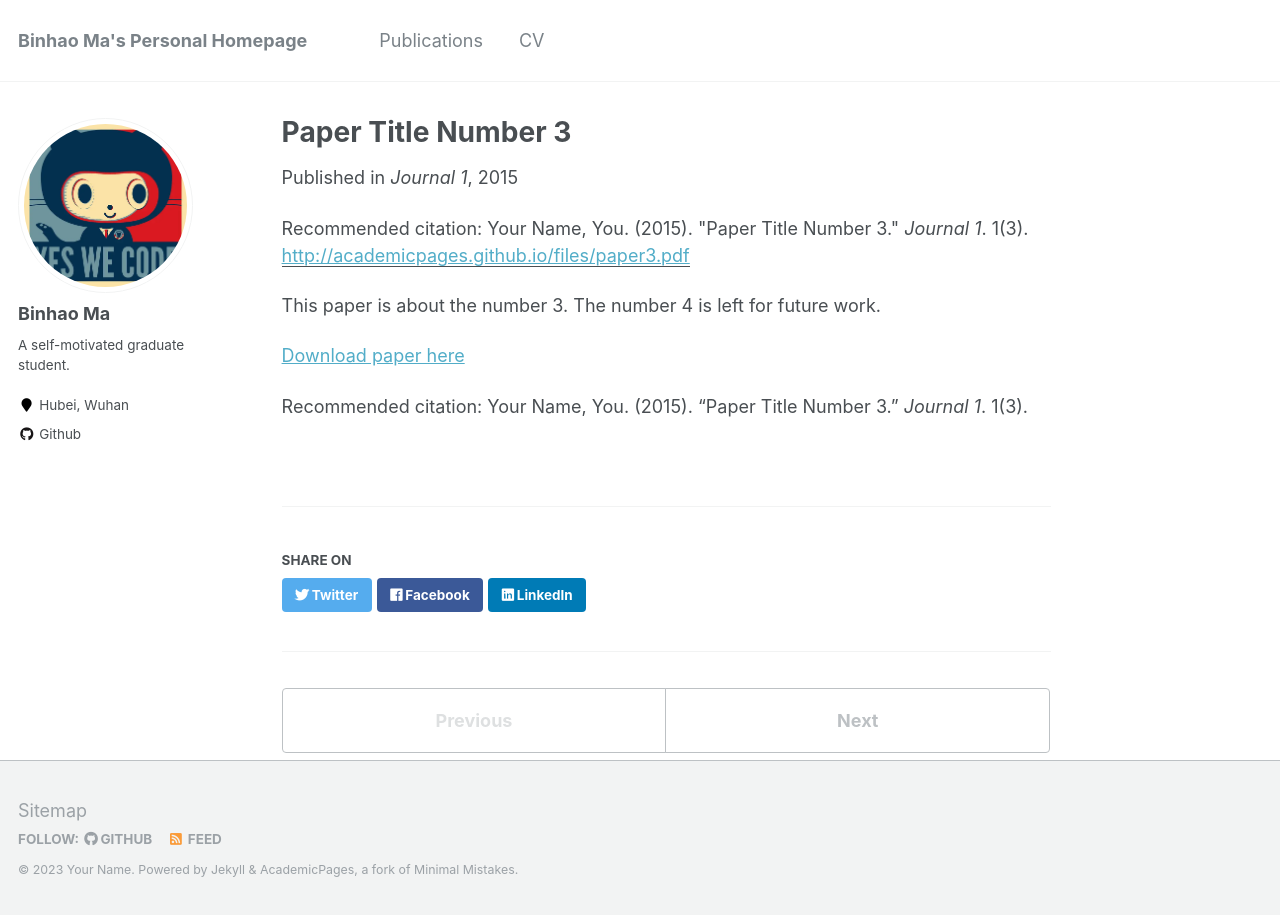
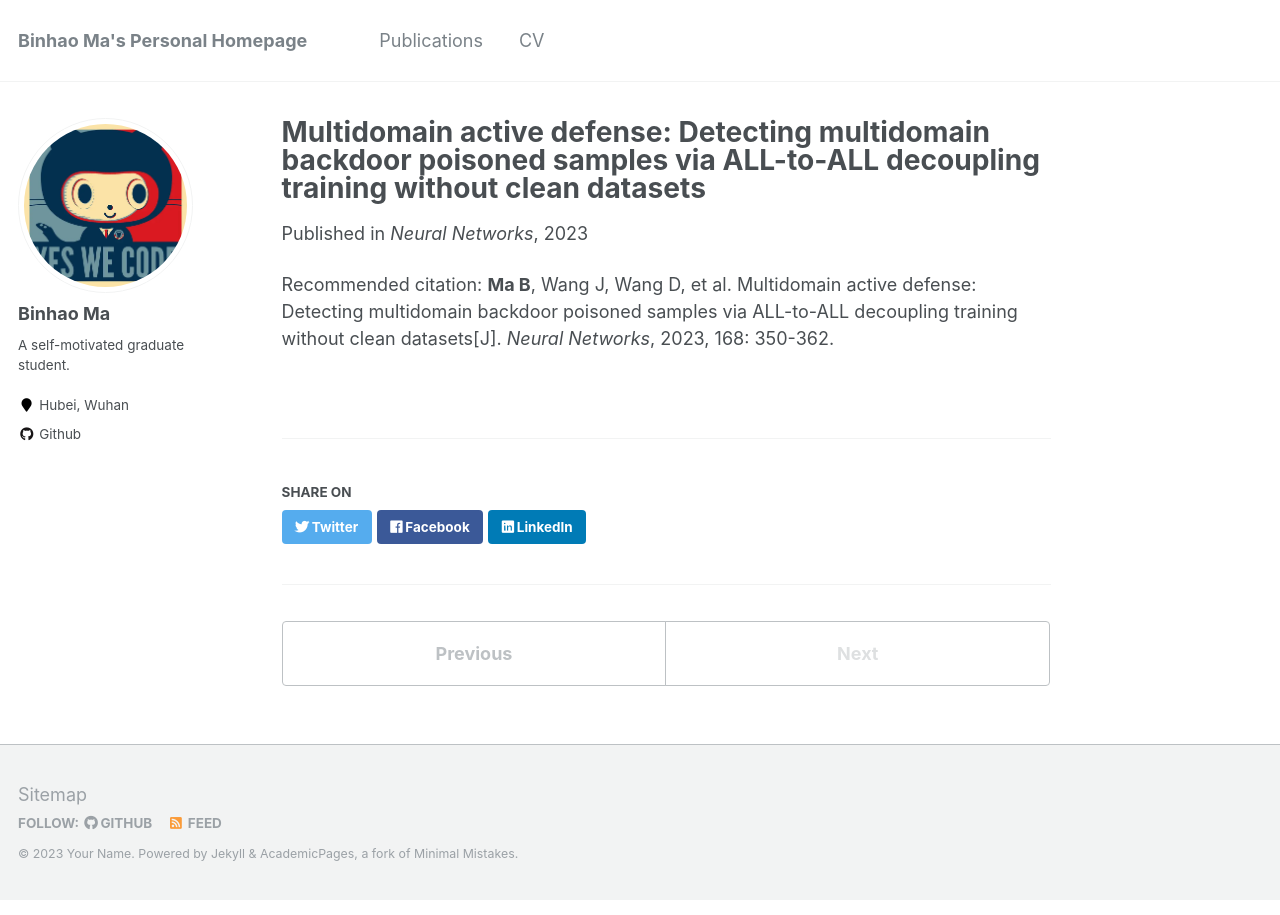
Before and after one commit to Magic-Ma-tech/Magic-Ma-tech.github.io, a Jekyll site: the page built from _publications/2015-10-01-paper-title-number-3.md, in a window 1280 px wide. Built offline with Jekyll 4.4.1, drawn with Linux system fonts in a browser that asks for light colours.

Commit message:
Update 2015-10-01-paper-title-number-3.md

```diff
--- a/_publications/2015-10-01-paper-title-number-3.md
+++ b/_publications/2015-10-01-paper-title-number-3.md
@@ -1,15 +1,10 @@
 ---
-title: "Paper Title Number 3"
+title: "Multidomain active defense: Detecting multidomain backdoor poisoned samples via ALL-to-ALL decoupling training without clean datasets"
 collection: publications
 permalink: /publication/2015-10-01-paper-title-number-3
-excerpt: 'This paper is about the number 3. The number 4 is left for future work.'
-date: 2015-10-01
-venue: 'Journal 1'
-paperurl: 'http://academicpages.github.io/files/paper3.pdf'
-citation: 'Your Name, You. (2015). &quot;Paper Title Number 3.&quot; <i>Journal 1</i>. 1(3).'
+date: 2023-09-25
+venue: 'Neural Networks'
+paperurl: 'https://www.sciencedirect.com/science/article/abs/pii/S0893608023005324'
 ---
-This paper is about the number 3. The number 4 is left for future work.
 
-[Download paper here](http://academicpages.github.io/files/paper3.pdf)
-
-Recommended citation: Your Name, You. (2015). "Paper Title Number 3." <i>Journal 1</i>. 1(3).
+Recommended citation: **Ma B**, Wang J, Wang D, et al. Multidomain active defense: Detecting multidomain backdoor poisoned samples via ALL-to-ALL decoupling training without clean datasets[J]. *Neural Networks*, 2023, 168: 350-362.
```
